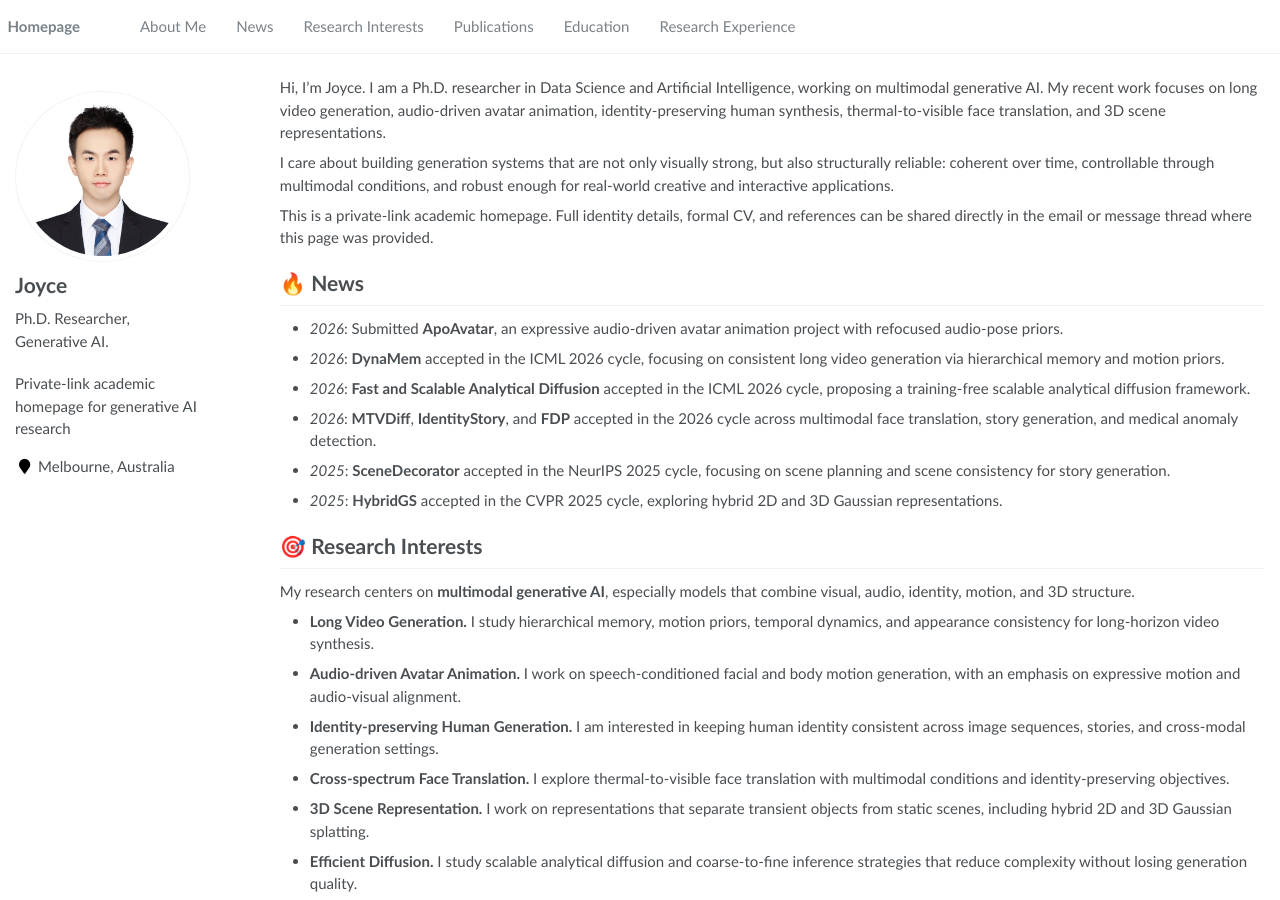
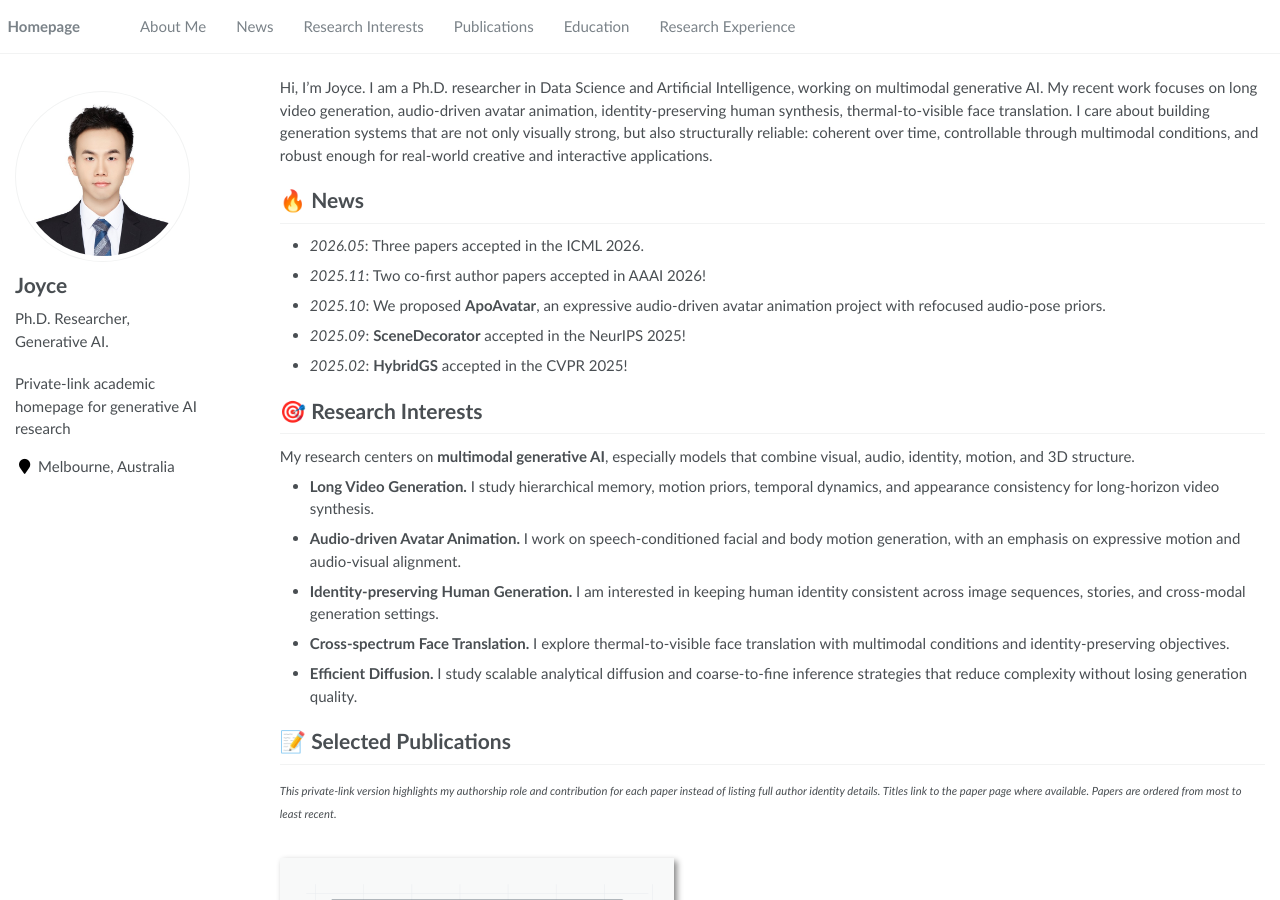
Before and after one commit to Jonyond-lin/joyce-ai, a Jekyll site: the page built from _pages/about.md, in a window 1280 px wide and 900 px high. Built offline with Jekyll 4.4.1, drawn with Linux system fonts in a browser that asks for light colours; some of the changed text lies outside the part shown.

Commit message:
add more modifies

```diff
--- a/_pages/about.md
+++ b/_pages/about.md
@@ -10,20 +10,16 @@ redirect_from:
 
 <span class='anchor' id='about-me'></span>
 
-Hi, I'm Joyce. I am a Ph.D. researcher in Data Science and Artificial Intelligence, working on multimodal generative AI. My recent work focuses on long video generation, audio-driven avatar animation, identity-preserving human synthesis, thermal-to-visible face translation, and 3D scene representations.
-
-I care about building generation systems that are not only visually strong, but also structurally reliable: coherent over time, controllable through multimodal conditions, and robust enough for real-world creative and interactive applications.
-
-This is a private-link academic homepage. Full identity details, formal CV, and references can be shared directly in the email or message thread where this page was provided.
+Hi, I'm Joyce. I am a Ph.D. researcher in Data Science and Artificial Intelligence, working on multimodal generative AI. My recent work focuses on long video generation, audio-driven avatar animation, identity-preserving human synthesis, thermal-to-visible face translation. I care about building generation systems that are not only visually strong, but also structurally reliable: coherent over time, controllable through multimodal conditions, and robust enough for real-world creative and interactive applications.
 
 
 # 🔥 News
-- *2026*: Submitted **ApoAvatar**, an expressive audio-driven avatar animation project with refocused audio-pose priors.
-- *2026*: **DynaMem** accepted in the ICML 2026 cycle, focusing on consistent long video generation via hierarchical memory and motion priors.
-- *2026*: **Fast and Scalable Analytical Diffusion** accepted in the ICML 2026 cycle, proposing a training-free scalable analytical diffusion framework.
-- *2026*: **MTVDiff**, **IdentityStory**, and **FDP** accepted in the 2026 cycle across multimodal face translation, story generation, and medical anomaly detection.
-- *2025*: **SceneDecorator** accepted in the NeurIPS 2025 cycle, focusing on scene planning and scene consistency for story generation.
-- *2025*: **HybridGS** accepted in the CVPR 2025 cycle, exploring hybrid 2D and 3D Gaussian representations.
+
+- *2026.05*: Three papers accepted in the ICML 2026.
+- *2025.11*: Two co-first author papers accepted in AAAI 2026!
+- *2025.10*: We proposed **ApoAvatar**, an expressive audio-driven avatar animation project with refocused audio-pose priors.
+- *2025.09*: **SceneDecorator** accepted in the NeurIPS 2025!
+- *2025.02*: **HybridGS** accepted in the CVPR 2025!
 
 
 # 🎯 Research Interests
@@ -34,7 +30,6 @@ My research centers on **multimodal generative AI**, especially models that comb
 - **Audio-driven Avatar Animation.** I work on speech-conditioned facial and body motion generation, with an emphasis on expressive motion and audio-visual alignment.
 - **Identity-preserving Human Generation.** I am interested in keeping human identity consistent across image sequences, stories, and cross-modal generation settings.
 - **Cross-spectrum Face Translation.** I explore thermal-to-visible face translation with multimodal conditions and identity-preserving objectives.
-- **3D Scene Representation.** I work on representations that separate transient objects from static scenes, including hybrid 2D and 3D Gaussian splatting.
 - **Efficient Diffusion.** I study scalable analytical diffusion and coarse-to-fine inference strategies that reduce complexity without losing generation quality.
 
 
```
Also changed, not shown: other parts of _pages/about.md (+4 -4 lines).
